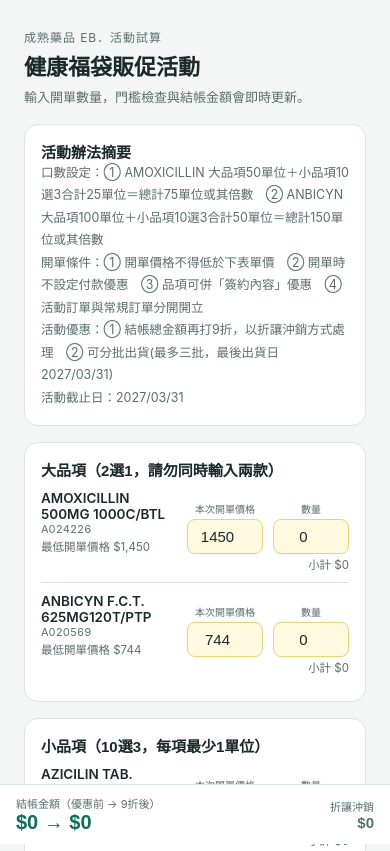
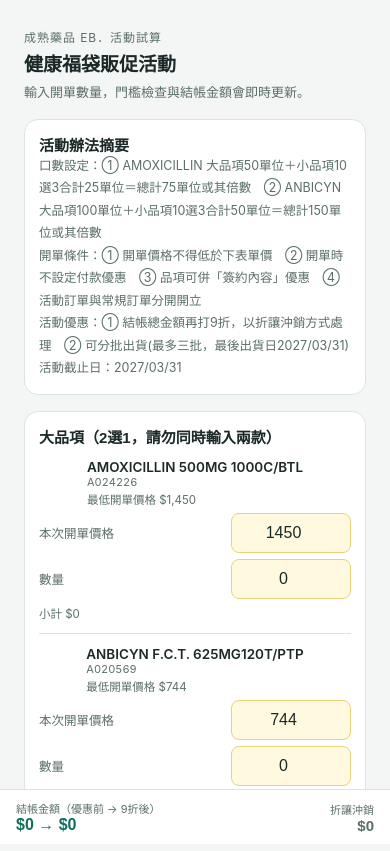
Before and after one commit to Nayotake-Luna/EB_FW, a plain HTML site: page index.html in a window 390 px wide. Shown: the top 851 px of the page. Drawn offline with Linux system fonts and the light colour scheme.

Commit message:
Add files via upload

```diff
--- a/index.html
+++ b/index.html
@@ -45,15 +45,15 @@ h1{font-size:22px; font-weight:700}
 .card h2{font-size:15px; font-weight:700}
 .rules{font-size:12.5px; color:var(--ink-dim); line-height:1.8; white-space:pre-line}
 .row{
-  display:grid; grid-template-columns: 1fr auto auto; gap:4px 10px;
-  align-items:end; padding:10px 0; border-top:1px solid var(--line);
+  display:flex; flex-wrap:wrap; column-gap:12px; row-gap:6px;
+  align-items:flex-end; padding:12px 0; border-top:1px solid var(--line);
 }
 .row:first-of-type{border-top:none}
-.row .meta{min-width:0; align-self:center}
+.row .meta{flex:1 1 150px; min-width:0; align-self:center}
 .row .name{font-size:13.5px; font-weight:600}
 .row .code{font-size:11px; color:var(--ink-dim); font-variant-numeric:tabular-nums}
 .row .price{font-size:11.5px; color:var(--ink-dim); margin-top:2px}
-.field{display:flex; flex-direction:column; gap:3px; align-items:center}
+.field{display:flex; flex-direction:column; gap:3px; align-items:center; flex:0 0 auto}
 .field label{font-size:10px; color:var(--ink-dim); white-space:nowrap}
 .qty, .priceInput{
   width:76px; text-align:center; font-size:15px; font-variant-numeric:tabular-nums;
@@ -62,8 +62,25 @@ h1{font-size:22px; font-weight:700}
 }
 .qty:focus, .priceInput:focus{outline:2px solid var(--accent); outline-offset:1px}
 .priceInput.below{border-color:var(--warn-ink); background:var(--warn-bg)}
-.subtotal{grid-column:1/-1; text-align:right; font-size:11.5px; color:var(--ink-dim); margin-top:-2px}
-.pricewarn{grid-column:1/-1; text-align:right; font-size:11px; font-weight:700; color:var(--warn-ink); margin-top:-2px}
+.subtotal{flex:1 1 100%; text-align:right; font-size:11.5px; color:var(--ink-dim)}
+.pricewarn{flex:1 1 100%; text-align:right; font-size:11px; font-weight:700; color:var(--warn-ink)}
+
+/* phone-width layout: stack each row's fields full-width with bigger tap targets */
+@media (max-width: 460px){
+  .row{flex-direction:column; align-items:stretch}
+  .row .meta{flex-basis:auto}
+  .field{flex-direction:row; justify-content:space-between; align-items:center; width:100%}
+  .field label{font-size:12.5px}
+  .qty, .priceInput{width:120px; font-size:16px; padding:10px 6px}
+  .subtotal, .pricewarn{text-align:left}
+  .card{padding:14px}
+}
+
+/* wide screens: give the card grid room to breathe and cap line length */
+@media (min-width: 860px){
+  .wrap{max-width:760px}
+  .row .meta{flex-basis:260px}
+}
 .checklist{display:flex; flex-direction:column; gap:8px}
 .check{
   display:flex; justify-content:space-between; gap:12px; align-items:flex-start;
@@ -83,6 +100,10 @@ h1{font-size:22px; font-weight:700}
 }
 .bar .l{font-size:11px; color:var(--ink-dim)}
 .bar .v{font-size:20px; font-weight:700; font-family:"Space Grotesk",sans-serif; color:var(--accent)}
+@media (max-width: 460px){
+  .bar .v{font-size:16px}
+  h1{font-size:19px}
+}
 </style>
 
 <div class="wrap">
```
